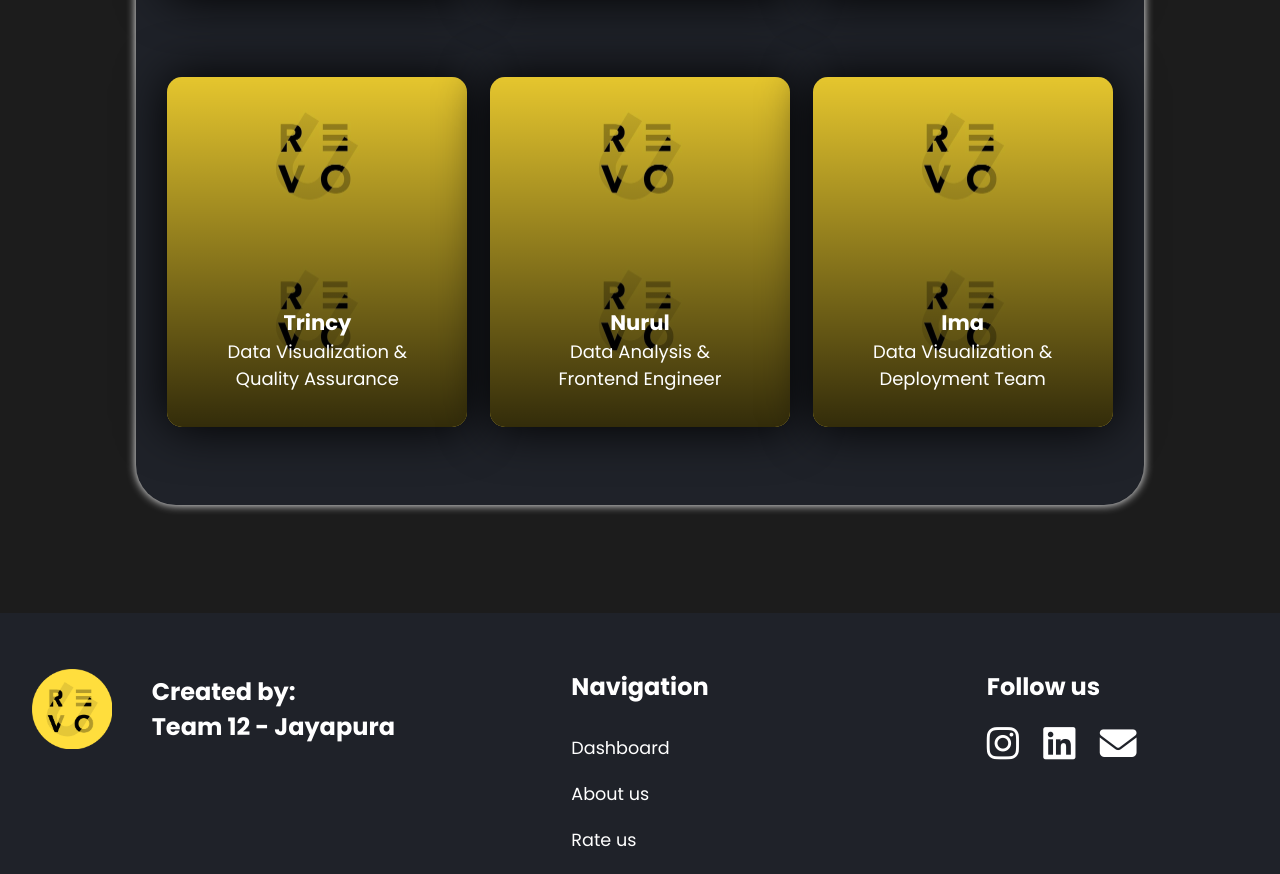
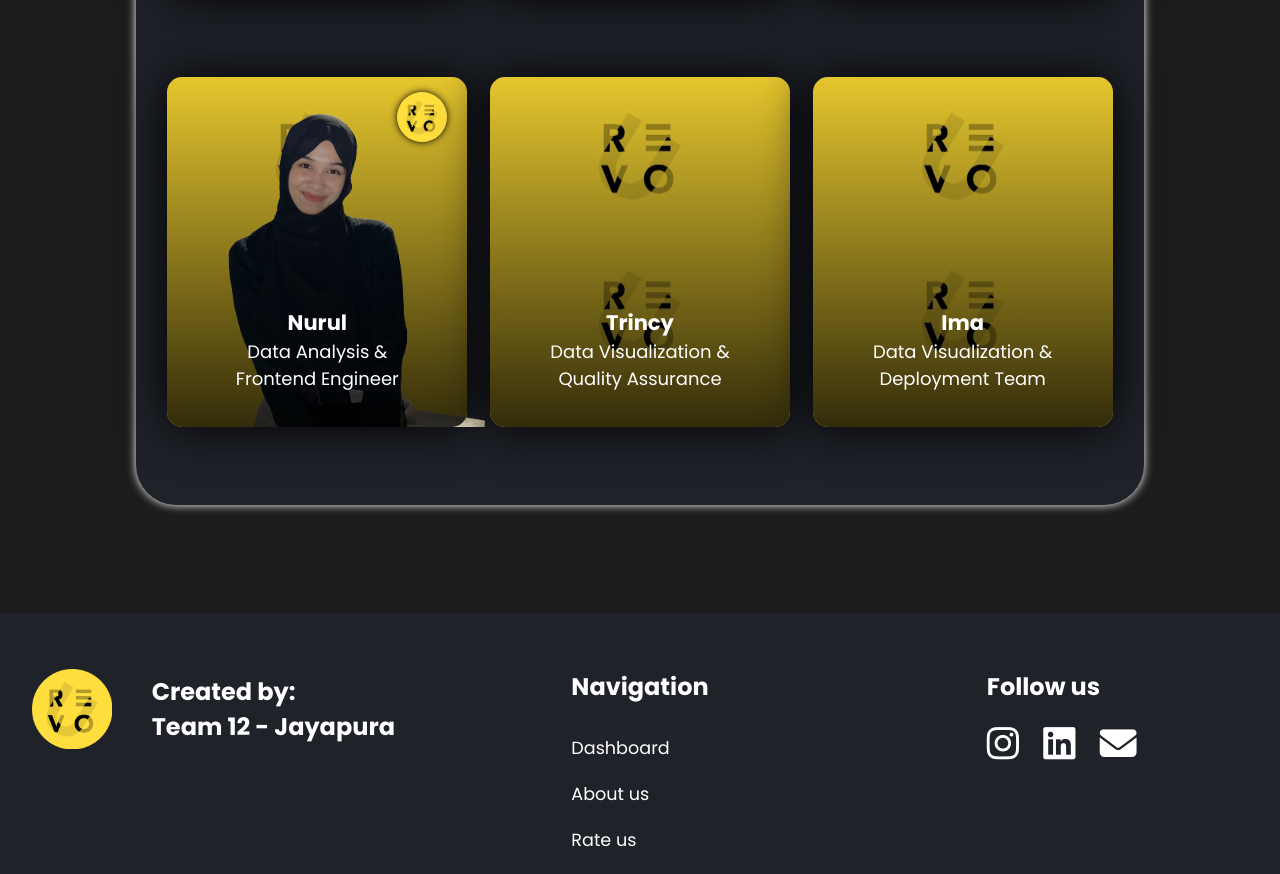
Before and after one commit to Kampus-Merdeka-Software-Engineering/km-feb24-section-jayapura-team-12, a plain HTML site: page pages/about.html in a window 1280 px wide. Shown: the part 1621-2495 px from the top of the page. Drawn offline with Linux system fonts and the light colour scheme.

Commit message:
add(image)

```diff
--- a/pages/about.html
+++ b/pages/about.html
@@ -113,17 +113,19 @@
           </div>
           <div class="team-banners">
             <div class="team">
+              <img class="logo" src="../img/logo1.png" alt="" />
+              <img src="../img/Nurul.png" alt="" />
+              <div class="desc">
+                <h3>Nurul</h3>
+                <p>Data Analysis &</p>
+                <p>Frontend Engineer</p>
+              </div>
+            </div>
+            <div class="team">
               <div class="desc">
                 <h3>Trincy</h3>
                 <p>Data Visualization &</p>
                 <p>Quality Assurance</p>
-              </div>
-            </div>
-            <div class="team">
-              <div class="desc">
-                <h3>Nurul</h3>
-                <p>Data Analysis &</p>
-                <p>Frontend Engineer</p>
               </div>
             </div>
             <div class="team">
```
Also changed, not shown: img/Nurul.png (added).
